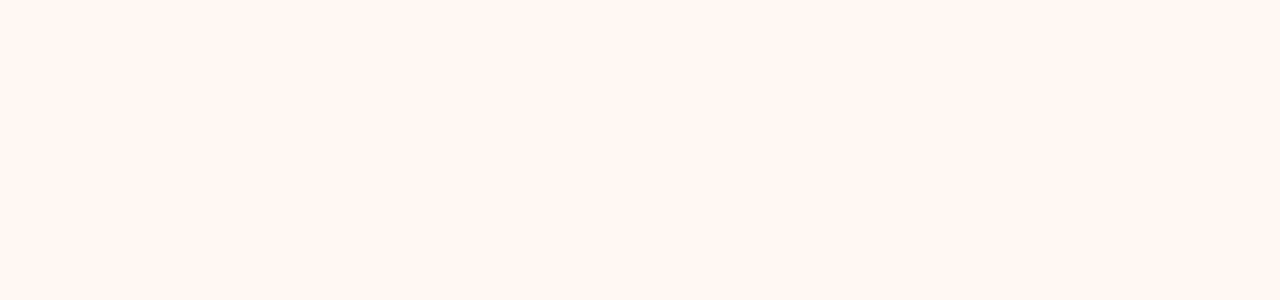
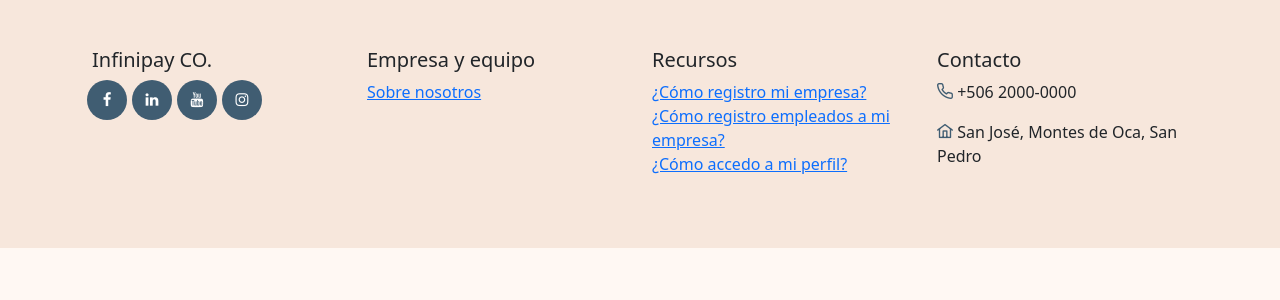
Before and after one commit to braunnymadrigal/Infinipay-CO, a Vue app in the folder front-end/: page /MyCompany in a window 1280 px wide. Before the commit this address had no page. Shown: the top 300 px of the page. Built offline with nearby package versions, Linux system fonts and the light colour scheme.

Commit message:
setup basico para empezar a desarrollar el componente

```diff
--- /dev/null
+++ b/front-end/src/components/MyCompany.vue
@@ -0,0 +1,21 @@
+<template>
+  <div>
+
+  </div>
+
+  <!-- FOOTER -->
+  <MainFooter/>
+</template>
+
+<script>
+  import MainFooter from "./MainFooter.vue";
+  export default {
+    components: {
+      MainFooter
+    },
+  };
+</script>
+
+<style>
+  @import '../assets/css/HeaderFooter.css';
+</style>
--- a/front-end/src/main.js
+++ b/front-end/src/main.js
@@ -13,6 +13,7 @@ import RegisterEmployee from "./components/RegisterEmployee.vue";
 import LoginUser from "./components/LoginUser.vue";
 import RegisterBenefit from "./components/RegisterBenefit.vue";
 import BenefitList from "./components/BenefitList.vue";
+import MyCompany from "./components/MyCompany.vue";
 
 const router = createRouter({
   history: createWebHistory(),
@@ -46,6 +47,7 @@ const router = createRouter({
       component: RegisterBenefit,
     },
     { path: "/BenefitList", name: "BenefitList", component: BenefitList },
+    { path: "/MyCompany", name: "MyCompany", component: MyCompany },
   ],
 });
 
```
